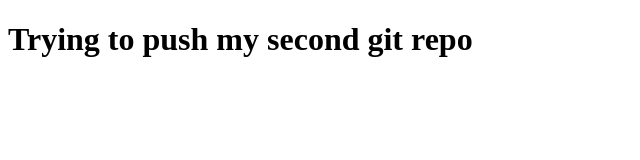
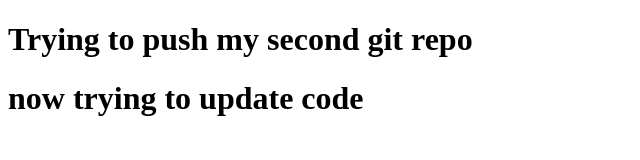
Before and after one commit to tanvir122/my-second-repo, a plain HTML site: page index.html in a window 1280 px wide. Shown: the whole page, without its empty margins (0-640 px from the left). Drawn offline with Linux system fonts and the light colour scheme.

Commit message:
added headed

```diff
--- a/index.html
+++ b/index.html
@@ -8,5 +8,6 @@
 </head>
 <body>
     <h1>Trying to push my second git repo</h1>
+    <h1>now trying to update code</h1>
 </body>
 </html>
```
